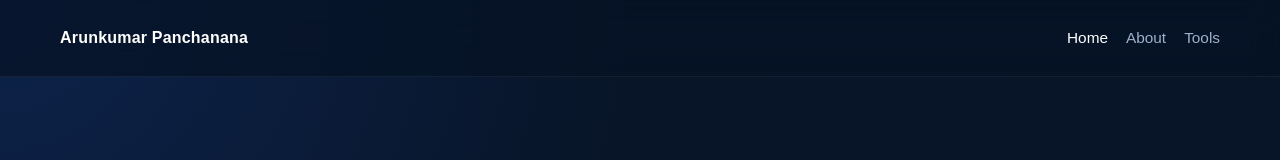
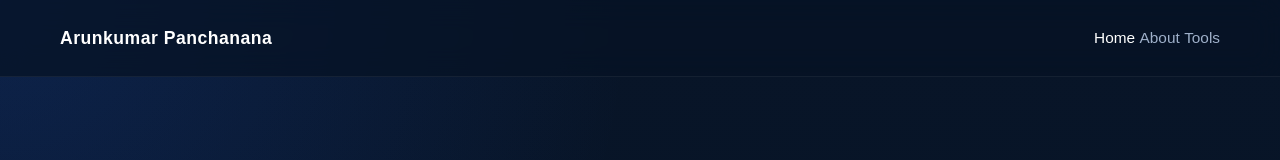
Before and after one commit to Arunkumarpanchanana/arunkumarpanchanana.github.io, a plain HTML site: page index.html in a window 1280 px wide. Shown: the top 160 px of the page. Drawn offline with Linux system fonts and the light colour scheme.

Commit message:
Update style.css

```diff
--- a/style.css
+++ b/style.css
@@ -71,10 +71,16 @@ img {
 }
 
 .logo {
-  font-size: 1rem;
+  font-size: 1.1rem;
   font-weight: 700;
-  letter-spacing: 0.2px;
-  color: var(--white);
+  color: white;
+  text-decoration: none;
+  letter-spacing: 0.5px;
+}
+
+.logo:hover {
+  color: #3B82F6;
+}
 }
 
 .nav {
```
